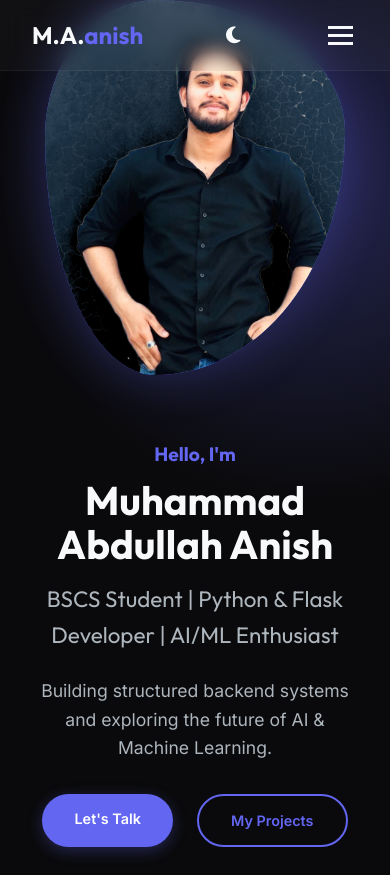
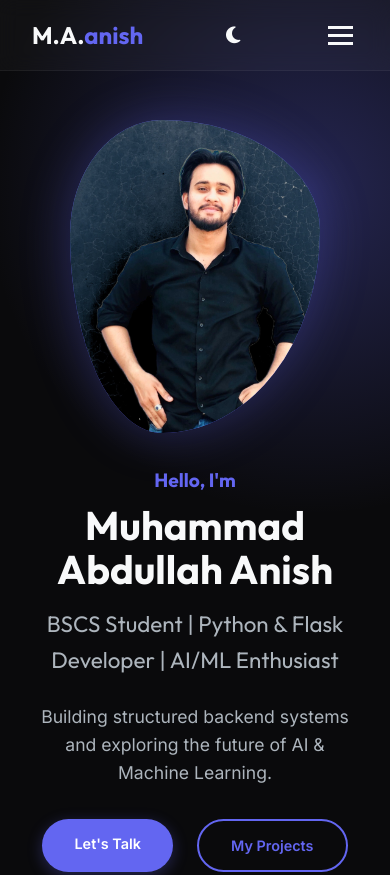
Before and after one commit to Abdullahanish/portfolio, a plain HTML site: page index.html in a window 390 px wide. Shown: the top 875 px of the page. Drawn offline with Linux system fonts and the light colour scheme.

Commit message:
fix: aggressive mobile spacing for hero image on Samsung/small phones

```diff
--- a/style.css
+++ b/style.css
@@ -429,9 +429,20 @@ footer {
 
 /* Responsive */
 @media screen and (max-width: 968px) {
+    .nav-links {
+        display: none;
+    }
+
+    .hero {
+        padding-top: 100px;
+        /* Tablet spacing */
+        min-height: auto;
+    }
+
     .hero-content {
         grid-template-columns: 1fr;
         text-align: center;
+        gap: 2rem;
     }
 
     .hero-text p {
@@ -448,7 +459,7 @@ footer {
 
     .hero-image {
         order: -1;
-        max-width: 300px;
+        max-width: 250px;
         margin: 0 auto;
     }
 
@@ -458,6 +469,12 @@ footer {
 }
 
 @media screen and (max-width: 768px) {
+    .hero {
+        padding-top: 120px;
+        /* More aggressive padding for mobile */
+        min-height: auto;
+    }
+
     .nav-links {
         position: absolute;
         right: 0px;
```
